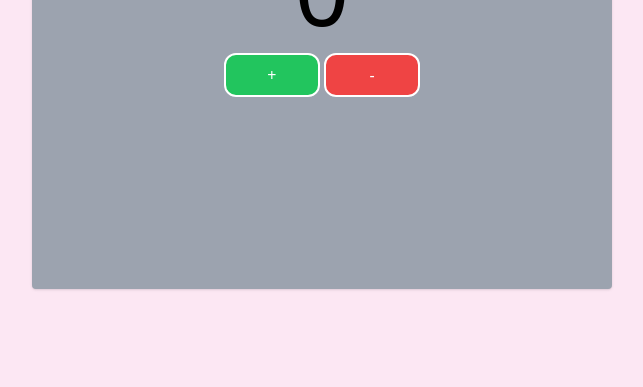
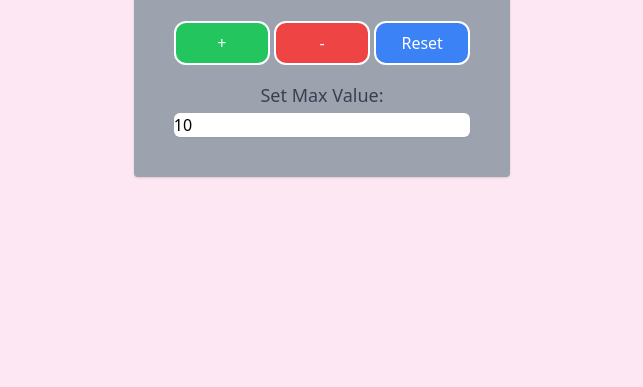
Before and after one commit to oksiya/alpinejs-widgets-intro, a plain HTML site: page index.html in a window 1280 px wide. Shown: the part 413-800 px from the top of the page, without its empty margins (318-961 px from the left). Drawn offline with nearby package versions, Linux system fonts and the light colour scheme.

Commit message:
done commit

```diff
--- a/index.html
+++ b/index.html
@@ -9,13 +9,34 @@
     <script src="https://cdn.tailwindcss.com"></script>
 </head>
 <body class="bg-pink-100 h-screen flex items-center justify-center rounded shadow">
-    <div x-data="{ count : 0 }" class="flex flex-col items-center justify-center">
-        <div class="bg-gray-400 p-48 shadow rounded text-center">
+    <div x-data="{ count: 0, max: 10 }" class="flex flex-col items-center justify-center">
+        <div class="bg-gray-400 p-10 shadow rounded text-center">
             <h1 class="text-5xl mb-4">Counter</h1>
             <div class="counter text-8xl mb-4" x-text="count"></div>
             <div>
-                <button class="bg-green-500 text-white w-24 py-2 rounded-xl border-2 border-white" @click="count++">+</button>
-                <button class="bg-red-500 text-white w-24 py-2 rounded-xl border-2 border-white" @click="count--">-</button>
+                <button
+                    class="bg-green-500 text-white w-24 py-2 rounded-xl border-2 border-white"
+                    @click="count < max ? count++ : count">
+                    +
+                </button>
+                <button
+                    class="bg-red-500 text-white w-24 py-2 rounded-xl border-2 border-white"
+                    @click="count > 0 ? count-- : count">
+                    -
+                </button>
+                <button
+                    class="bg-blue-500 text-white w-24 py-2 rounded-xl border-2 border-white mt-2"
+                    @click="count = 0">
+                    Reset
+                </button>
+            </div>
+            <div class="mt-4">
+                <label for="maxValue" class="block text-lg font-medium text-gray-700">Set Max Value:</label>
+                <input
+                    type="number"
+                    id="maxValue"
+                    x-model.number="max"
+                    class="mt-1 block w-full rounded-md border-gray-300 shadow-sm focus:border-indigo-500 focus:ring focus:ring-indigo-500 focus:ring-opacity-50">
             </div>
         </div>
     </div>
```
